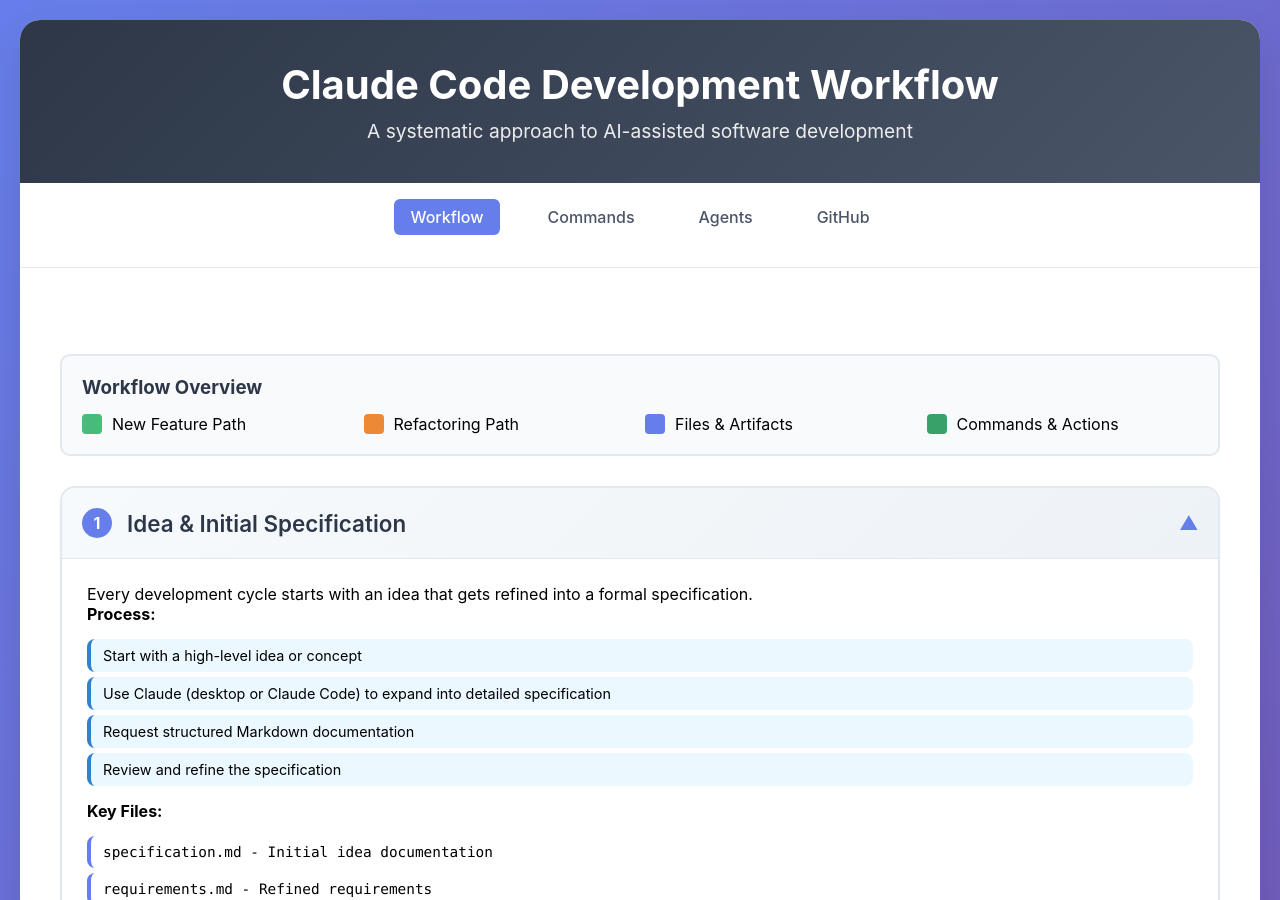
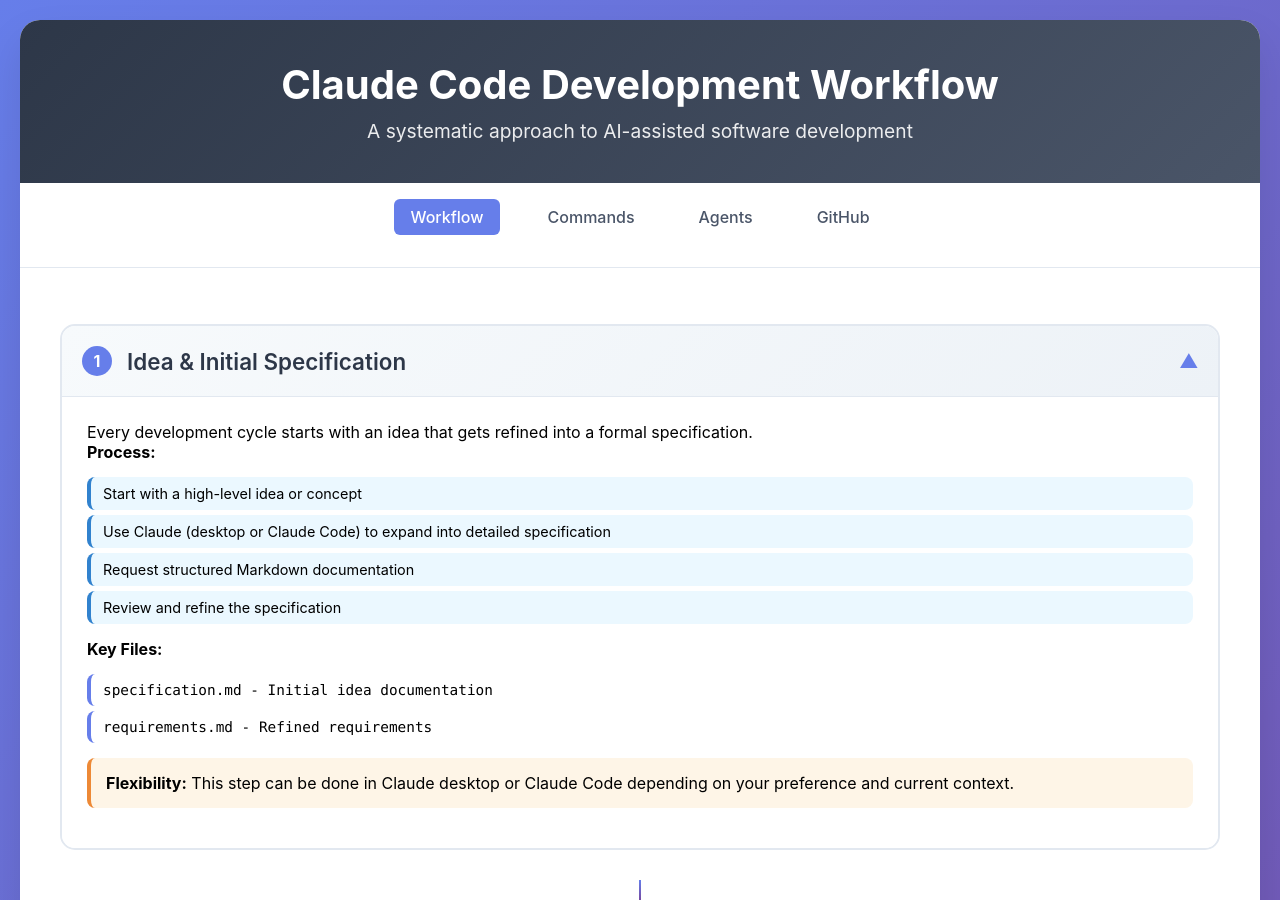
Before and after one commit to adnichols/adn-coding-workflow, a Jekyll site: the page built from index.html, in a window 1280 px wide and 900 px high. Built offline with Jekyll 4.4.1, drawn with Linux system fonts in a browser that asks for light colours.

Commit message:
remove: workflow overview legend from main page
- Remove confusing color legend section at top of index.html
- Legend showed New Feature Path, Refactoring Path, Files & Artifacts, Commands & Actions
- Section didn't make sense without accompanying workflow graphic
- Page now starts directly with phase content
- Clears space for future improved graphic implementation

🤖 Generated with [Claude Code](https://claude.ai/code)

Co-Authored-By: Claude <noreply@anthropic.com>

```diff
--- a/index.html
+++ b/index.html
@@ -4,27 +4,6 @@ title: "Claude Code Development Workflow"
 description: "A systematic approach to AI-assisted software development"
 ---
 
-<div class="legend">
-    <h3>Workflow Overview</h3>
-    <div class="legend-items">
-        <div class="legend-item">
-            <div class="legend-color" style="background: #48bb78;"></div>
-            <span>New Feature Path</span>
-        </div>
-        <div class="legend-item">
-            <div class="legend-color" style="background: #ed8936;"></div>
-            <span>Refactoring Path</span>
-        </div>
-        <div class="legend-item">
-            <div class="legend-color" style="background: #667eea;"></div>
-            <span>Files & Artifacts</span>
-        </div>
-        <div class="legend-item">
-            <div class="legend-color" style="background: #38a169;"></div>
-            <span>Commands & Actions</span>
-        </div>
-    </div>
-</div>
 
 {% for phase in site.data.phases %}
 <div class="phase">
```
